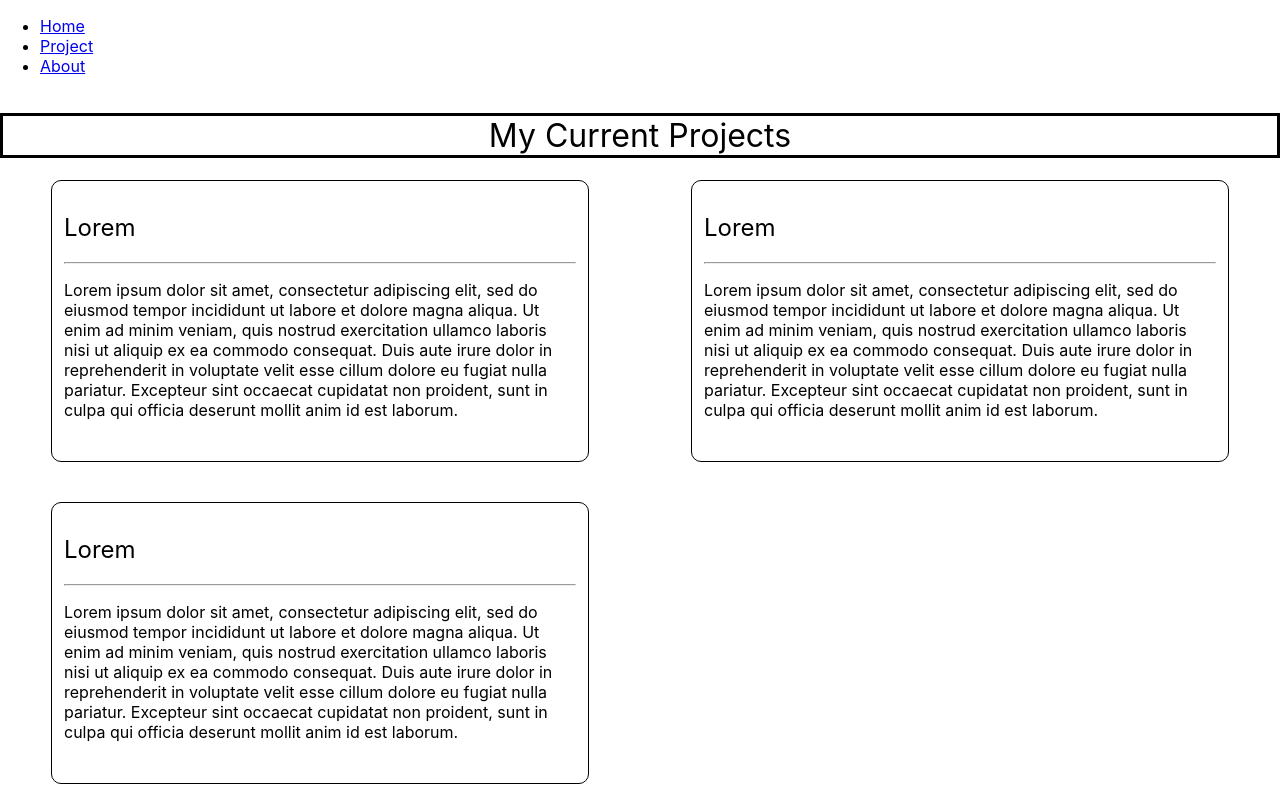
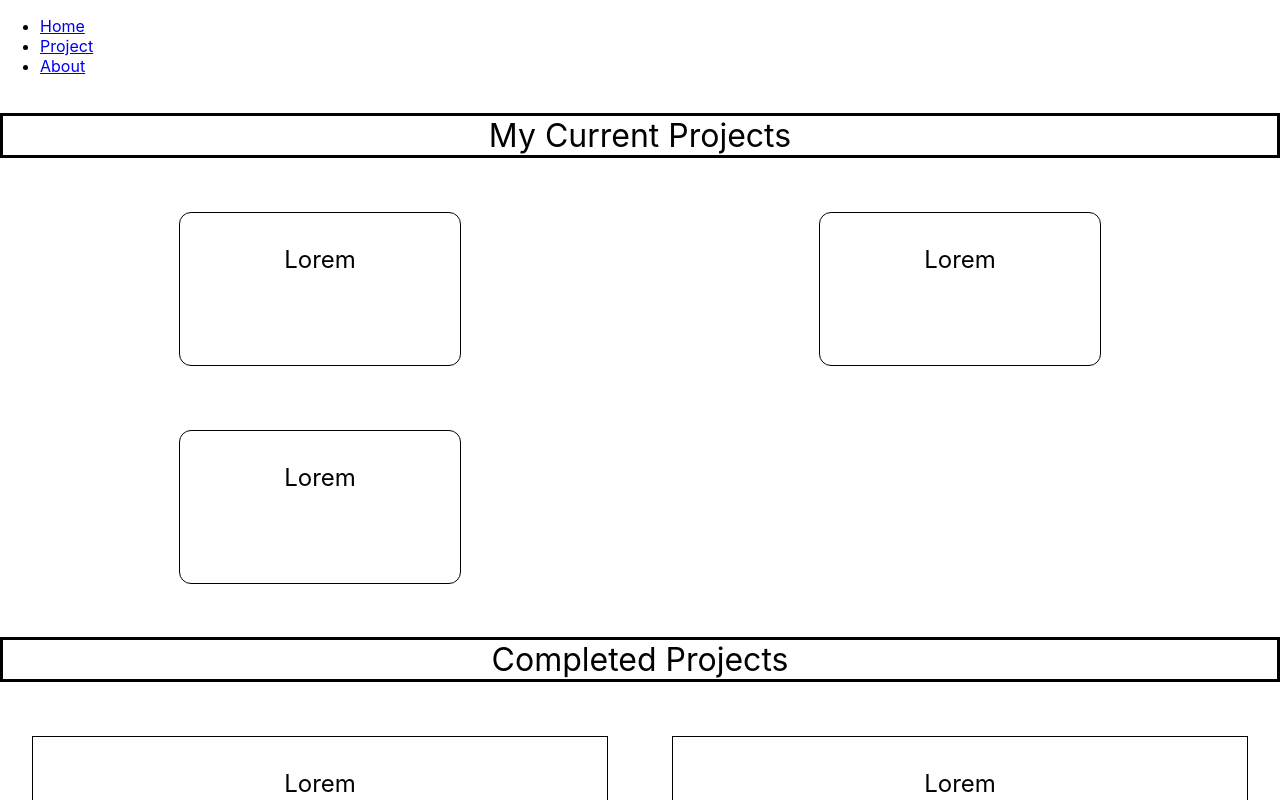
Before and after one commit to thiczd/portfolio, a React (Create React App) app: page /project in a window 1280 px wide. Shown: the top 800 px of the page. Built offline with nearby package versions, Linux system fonts and the light colour scheme.

Commit message:
added animation

```diff
--- a/src/Components/Project.js
+++ b/src/Components/Project.js
@@ -1,53 +1,53 @@
-import React from "react";
+import React, { useState } from "react";
 import "../css/project.css";
 import { motion } from "framer-motion";
 
 const Project = () => {
+  const [isOpen, setIsOpen] = useState(false);
+
+  const toggleCard = (index) => {
+    setIsOpen(isOpen === index ? null : index);
+  };
+
   return (
     <>
       <div>
         <h1 className="title-projects-section"> My Current Projects</h1>
-        <motion.div className="grid-project">
-          <motion.div className="grid-box-project">
-            <h2>Lorem</h2>
-            <hr></hr>
-            <p>
-              Lorem ipsum dolor sit amet, consectetur adipiscing elit, sed do
-              eiusmod tempor incididunt ut labore et dolore magna aliqua. Ut
-              enim ad minim veniam, quis nostrud exercitation ullamco laboris
-              nisi ut aliquip ex ea commodo consequat. Duis aute irure dolor in
-              reprehenderit in voluptate velit esse cillum dolore eu fugiat
-              nulla pariatur. Excepteur sint occaecat cupidatat non proident,
-              sunt in culpa qui officia deserunt mollit anim id est laborum.
-            </p>
-          </motion.div>
-          <motion.div className="grid-box-project">
-            <h2>Lorem</h2>
-            <hr></hr>
-            <p>
-              Lorem ipsum dolor sit amet, consectetur adipiscing elit, sed do
-              eiusmod tempor incididunt ut labore et dolore magna aliqua. Ut
-              enim ad minim veniam, quis nostrud exercitation ullamco laboris
-              nisi ut aliquip ex ea commodo consequat. Duis aute irure dolor in
-              reprehenderit in voluptate velit esse cillum dolore eu fugiat
-              nulla pariatur. Excepteur sint occaecat cupidatat non proident,
-              sunt in culpa qui officia deserunt mollit anim id est laborum.
-            </p>
-          </motion.div>
-          <motion.div className="grid-box-project">
-            <h2>Lorem</h2>
-            <hr></hr>
-            <p>
-              Lorem ipsum dolor sit amet, consectetur adipiscing elit, sed do
-              eiusmod tempor incididunt ut labore et dolore magna aliqua. Ut
-              enim ad minim veniam, quis nostrud exercitation ullamco laboris
-              nisi ut aliquip ex ea commodo consequat. Duis aute irure dolor in
-              reprehenderit in voluptate velit esse cillum dolore eu fugiat
-              nulla pariatur. Excepteur sint occaecat cupidatat non proident,
-              sunt in culpa qui officia deserunt mollit anim id est laborum.
-            </p>
-          </motion.div>
-        </motion.div>
+        <div className="grid-project">
+          {[0, 1, 2].map((index) => (
+            <motion.div
+              key={index}
+              transition={{ layout: { duration: 1, type: "spring" } }}
+              layout
+              onClick={() => {
+                toggleCard(index);
+              }}
+              className="grid-box-project"
+              style={{ borderRadius: "12px" }}
+            >
+              <motion.h2 layout="position">Lorem</motion.h2>
+              {isOpen === index && (
+                <motion.div
+                  layout="position"
+                  initial={{ opacity: 0 }}
+                  animate={{ opacity: 1 }}
+                  transition={{ duration: 1 }}
+                >
+                  <p>
+                    Lorem ipsum dolor sit amet, consectetur adipiscing elit, sed
+                    do eiusmod tempor incididunt ut labore et dolore magna
+                    aliqua. Ut enim ad minim veniam, quis nostrud exercitation
+                    ullamco laboris nisi ut aliquip ex ea commodo consequat.
+                    Duis aute irure dolor in reprehenderit in voluptate velit
+                    esse cillum dolore eu fugiat nulla pariatur. Excepteur sint
+                    occaecat cupidatat non proident, sunt in culpa qui officia
+                    deserunt mollit anim id est laborum.
+                  </p>
+                </motion.div>
+              )}
+            </motion.div>
+          ))}
+        </div>
       </div>
 
       <div>
--- a/src/css/project.css
+++ b/src/css/project.css
@@ -14,14 +14,19 @@
 }
 
 .grid-box-project {
+  text-align: center;
   border: 1px solid;
-  border-radius: 10px;
-  width: 40vw;
-  min-height: 20vw;
-  margin-bottom: 5vh;
+  min-width: 20vw;
+  min-height: 10vw;
+  margin: 5%;
   padding: 12px;
+  overflow: hidden;
 }
 
 .grid-box-project h2 {
   font-weight: normal;
 }
+
+.grid-box-project:hover {
+  cursor: pointer;
+}
```
